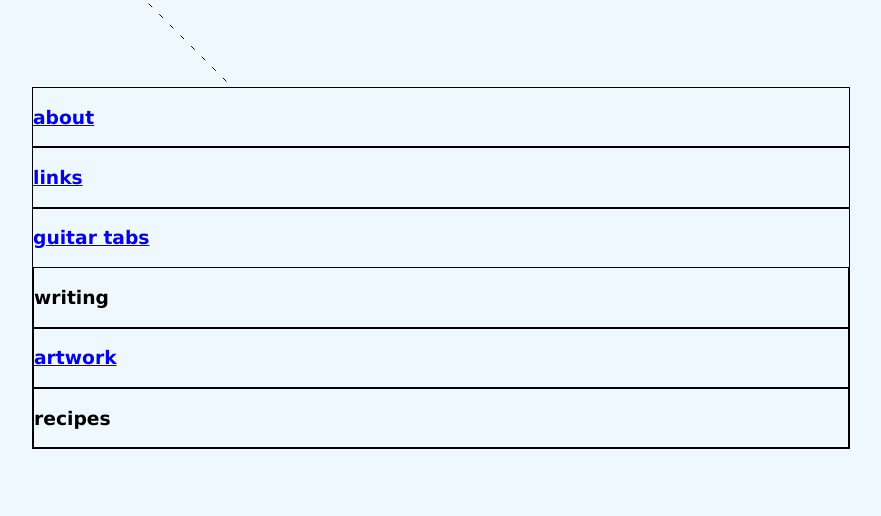
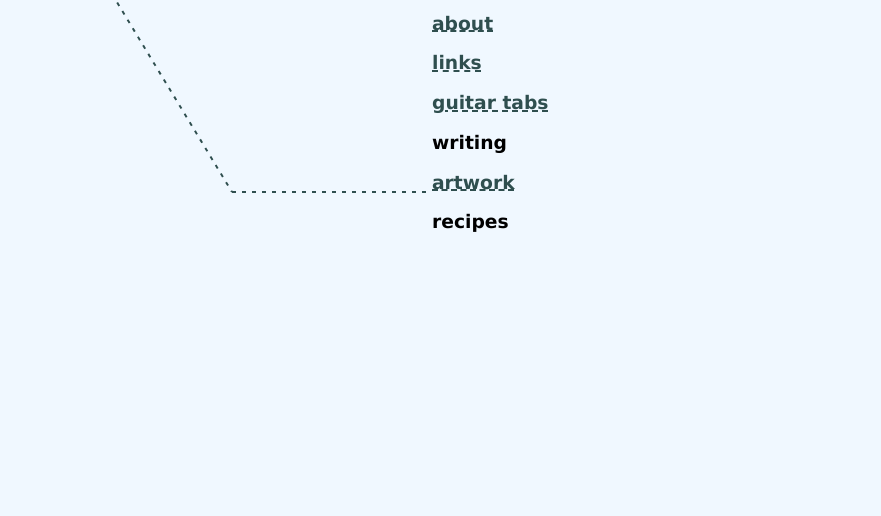
Before and after one commit to suint/kellyscoolstuff, an Eleventy site: page content/index.html in a window 1280 px wide. Shown: the part 380-896 px from the top of the page, without its empty margins (24-905 px from the left). Built offline with nearby package versions, Linux system fonts and the light colour scheme; Eleventy itself is replaced by a stand-in of ours; files that its build step writes are made by us from their sources.

Commit message:
layout update

```diff
--- a/content/css/homepage.scss
+++ b/content/css/homepage.scss
@@ -13,9 +13,18 @@ body {
   padding: 3rem;
   height: 98vh;
 }
-
+#site-tree {
+  display: flex;
+}
 .project {
-  border: 1px solid black;
+  a:link {
+    text-decoration-style: dashed;
+    color:darkslategray;
+  }
+  a:hover {
+    text-decoration-style: wavy;
+    color: palevioletred;
+  }
 }
 
 #main {
@@ -26,8 +35,12 @@ body {
 
 }
 
-.line-container {
-  width: 200px;
+#title {
+  margin: .5rem 0;
+}
+
+#line-container {
+  width: 400px;
   height: 200px;
 }
 
--- a/content/index.html
+++ b/content/index.html
@@ -12,12 +12,15 @@
   <body>
     <div id="main">
       <h1 id="title">kelly mi</h1>
+
       <div id="site-tree">
-      <div class="line-container">
+        <div id="line-container">
           <svg width="100%" height="100%" viewBox="0 0 100 100" preserveAspectRatio="none">
-          <line x1="0" y1="0" x2="100" y2="100" stroke="black" stroke-width="1" stroke-dasharray="5, 10"  vector-effect="non-scaling-stroke" />
+            <line x1="20" y1="0" x2="50" y2="99" stroke="darkslategray" stroke-width="2" stroke-dasharray="4, 6"  vector-effect="non-scaling-stroke" />
+            <line x1="50" y1="99" x2="100" y2="99" stroke="darkslategray" stroke-width="2" stroke-dasharray="4, 6" vector-effect="non-scaling-stroke" />
           </svg>
         </div>
+        <div id="links">
           <div class="project">
             <a href="./about.html"><h3>about</h3></a>
           </div>
@@ -26,6 +29,7 @@
           </div>
           <div class="project">
             <a href="./guitar_tabs/guitar_tabs.html"><h3>guitar tabs</h3></a>
+          </div>
           <div class="project">
             <h3>writing</h3>
           </div>
@@ -37,5 +41,6 @@
           </div>
         </div>
       </div>
+    </div>
   </body>
 </html>
```
Also changed, not shown: content/not_found.html (+1 -1 lines), public/index.html (+1 -1 lines), public/not_found.html (+1 -1 lines), public/main.css, 1 other file. Lines whose indentation alone changed are shown as unchanged.
